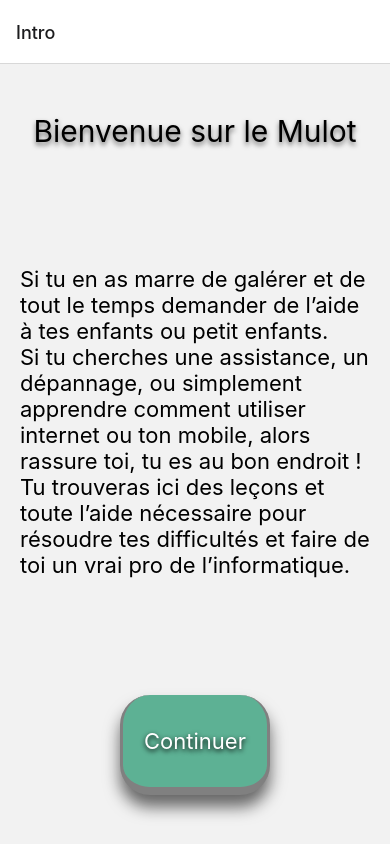
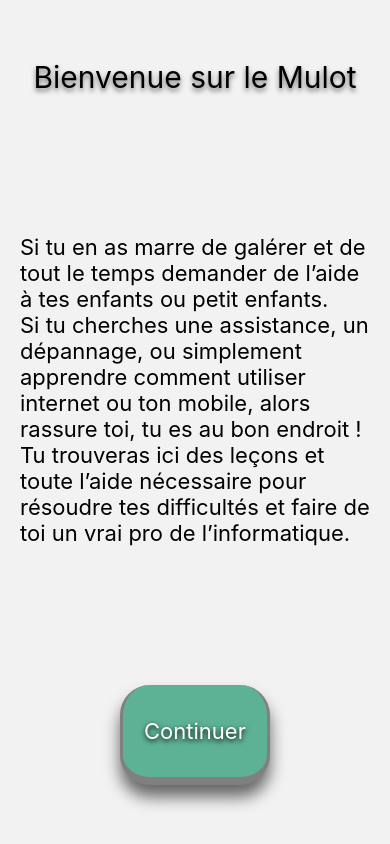
Before and after one commit to DavidB360/lemulot-frontend-user, a React Native app: screen / in a window 390 px wide. Built offline with nearby package versions, Linux system fonts and the light colour scheme.

Commit message:
sauvegarde bis

```diff
--- a/App.tsx
+++ b/App.tsx
@@ -42,7 +42,7 @@ export default function App() {
 		<Provider store={store}>
 			<PersistGate persistor={persistor}>
 				<NavigationContainer>
-					<Stack.Navigator screenOptions={{ headerShown: true }}>
+					<Stack.Navigator screenOptions={{ headerShown: false }}>
 						<Stack.Screen name="Intro" component={IntroScreen} />
 						<Stack.Screen name="Home" component={HomeScreen} />
 						<Stack.Screen
```
Also changed, not shown: assets/mulot_assistant.jpg (added), assets/mulot_professeur.jpg (added).
